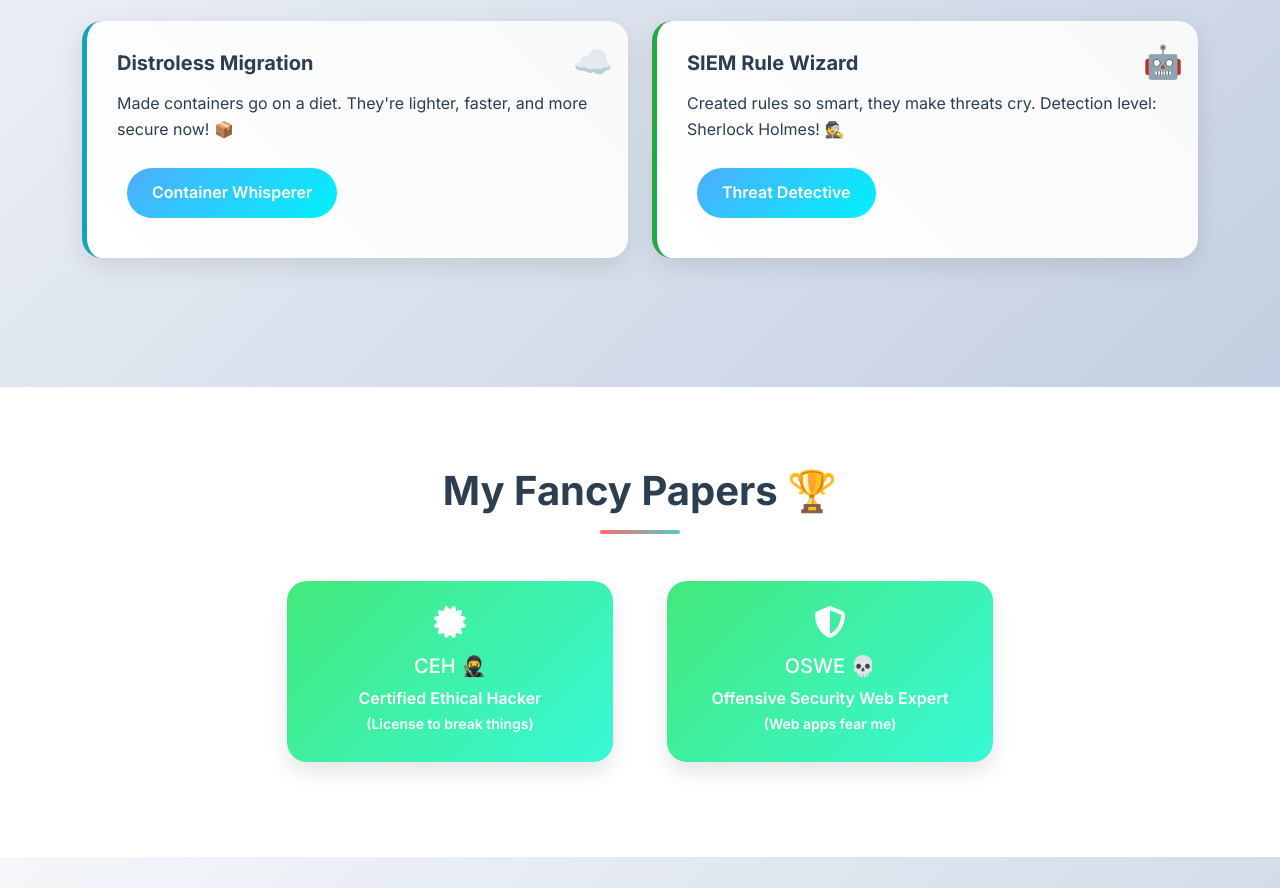
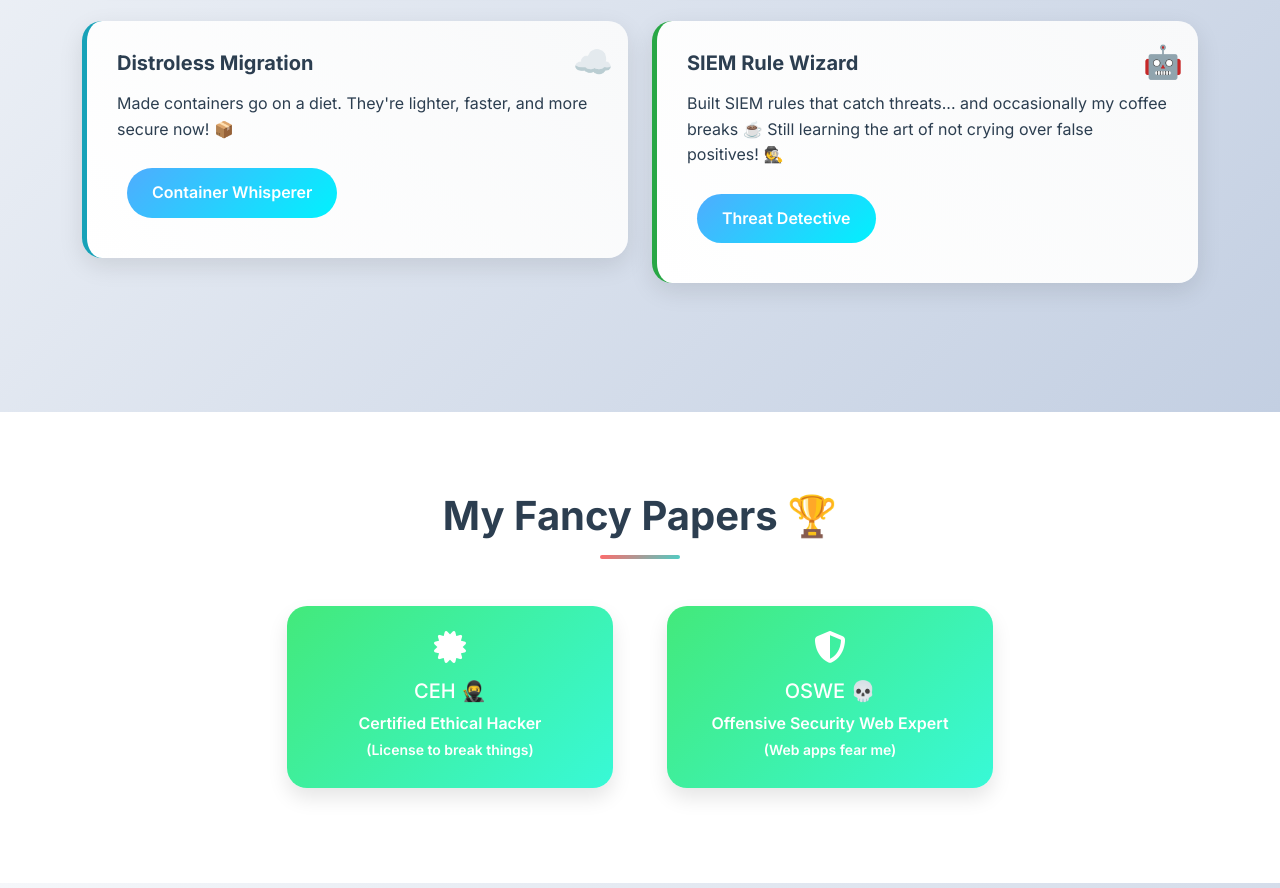
Before and after one commit to merbinr/merbinr.github.io, a plain HTML site: page index.html in a window 1280 px wide. Shown: the part 3777-4665 px from the top of the page. Drawn offline with nearby package versions, Linux system fonts and the light colour scheme.

Commit message:
changes about SIEM rules

```diff
--- a/index.html
+++ b/index.html
@@ -622,7 +622,7 @@
                 <div class="col-lg-6 mb-4">
                     <div class="project-card automation">
                         <h5 class="fw-bold mb-3">SIEM Rule Wizard</h5>
-                        <p>Created rules so smart, they make threats cry. Detection level: Sherlock Holmes! 🕵️</p>
+                        <p>Built SIEM rules that catch threats... and occasionally my coffee breaks ☕ Still learning the art of not crying over false positives! 🕵️</p>
                         <div class="achievement-badge">Threat Detective</div>
                     </div>
                 </div>
```
